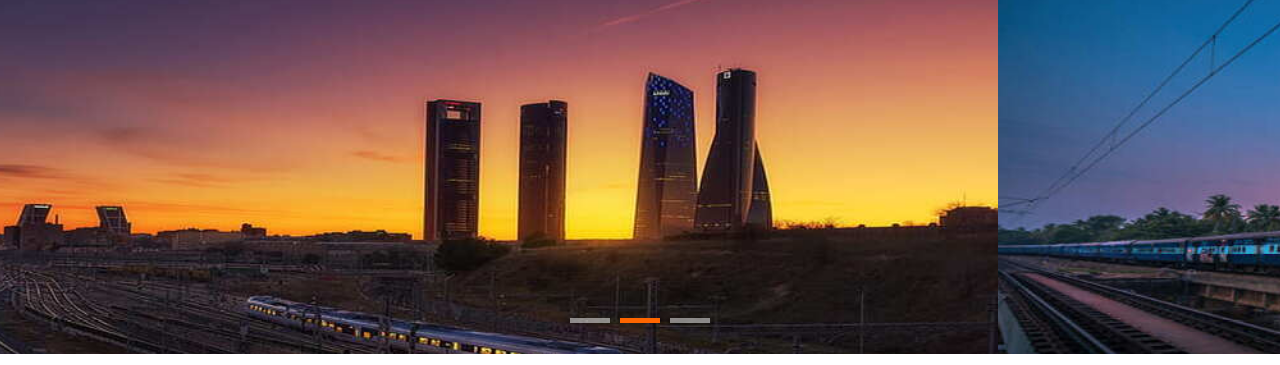
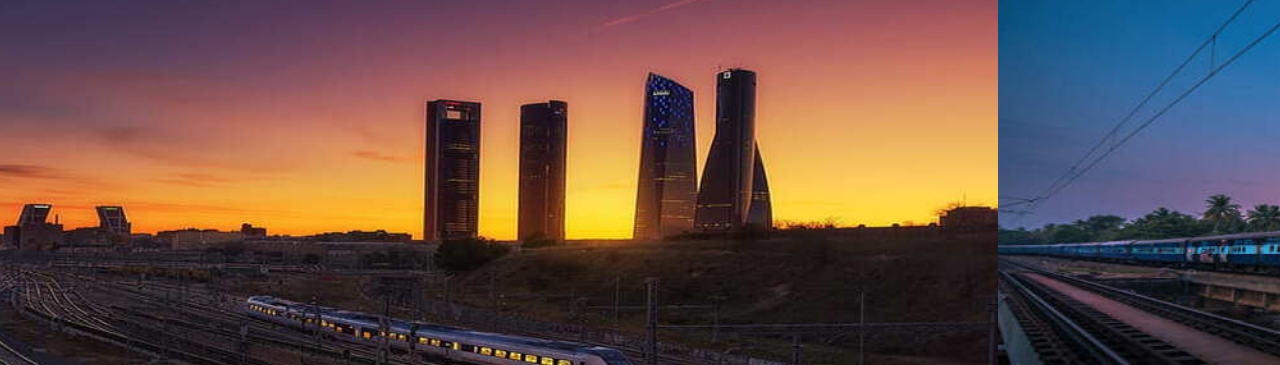
Before and after one commit to Anirbansaha007/circle-web, a plain HTML site: page index.html in a window 1280 px wide. Shown: the part 92-457 px from the top of the page. Drawn offline with nearby package versions, Linux system fonts and the light colour scheme.

Commit message:
small changes to carousel height

```diff
--- a/style.css
+++ b/style.css
@@ -93,7 +93,8 @@ nav .icon{
 }
 
 .carousel-inner{
-    max-height: 45vh;
+    max-height: 35rem;
+    /* max-height: 45vh; */
 }
 
 
```
